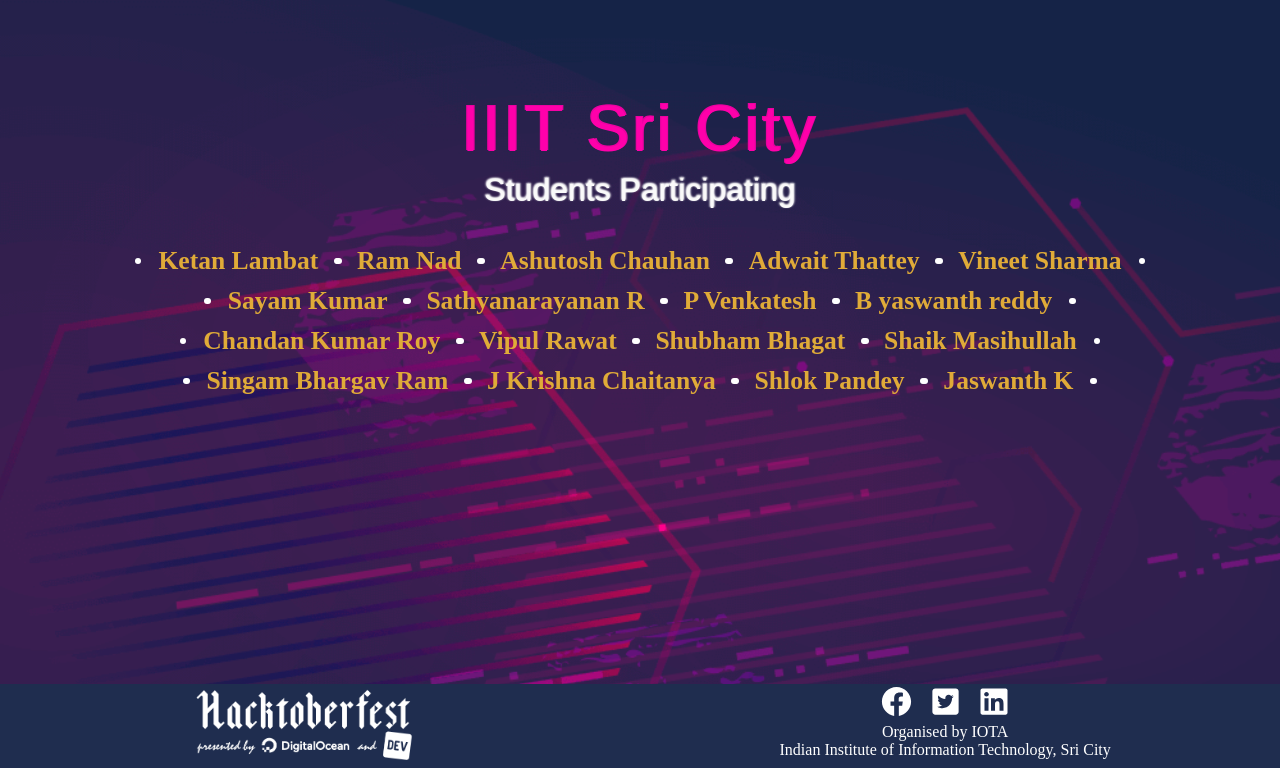
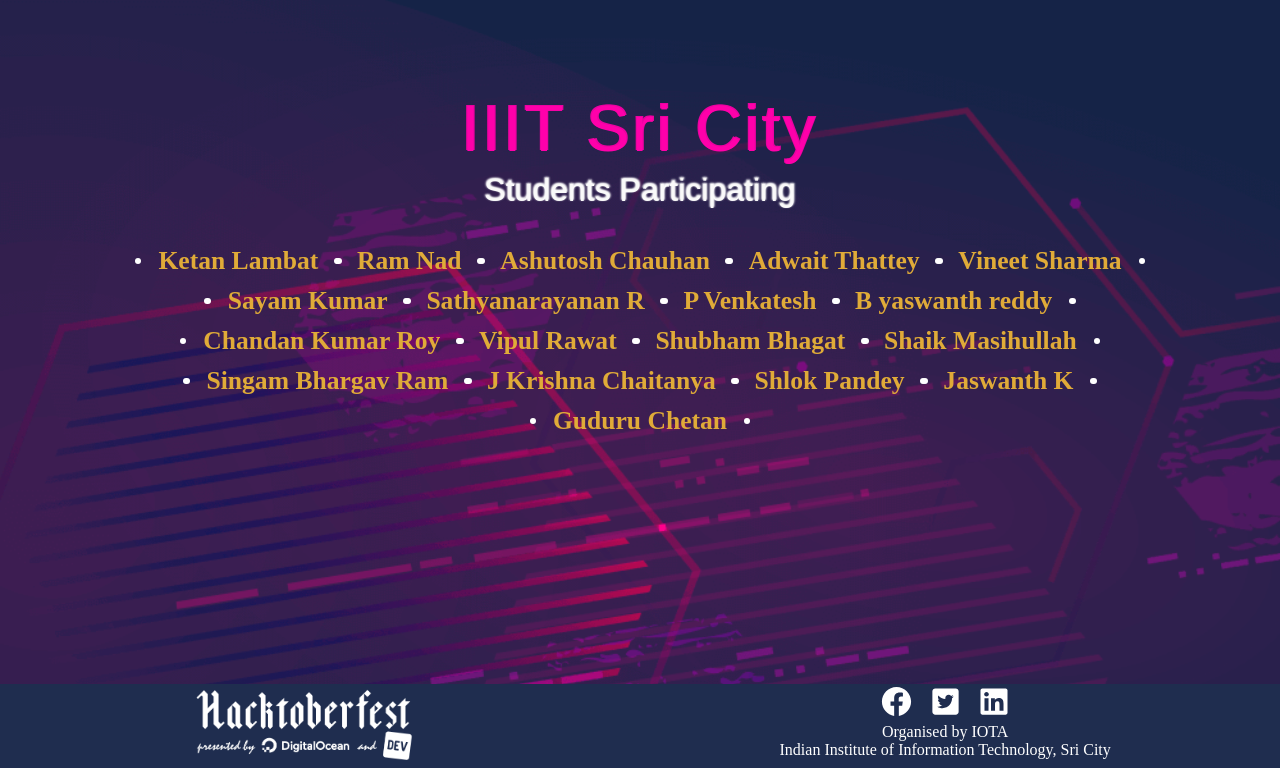
Before and after one commit to Project-Club-IIITS/hacktoberfest2019-participants, a Jekyll site: the page index.html, which Jekyll copies as it is, in a window 1280 px wide, cut to the strip 132-900 px from the top of the page. Built offline with Jekyll 4.4.1, drawn with Linux system fonts in a browser that asks for light colours; some web fonts are replaced.

Commit message:
<Creating first repo>

```diff
--- a/index.html
+++ b/index.html
@@ -63,6 +63,7 @@
                 <li><a href="https://github.com/chaitanya531">J Krishna Chaitanya</a></li>
                 <li><a href="https://github.com/b30wulffz">Shlok Pandey</a></li>
                 <li><a href="https://github.com/JazzKriss21">Jaswanth K</a></li>
+                <li><a  href="https://github.com/chetan639">Guduru Chetan</a></li>
 
             </ul>
         </div>
```
